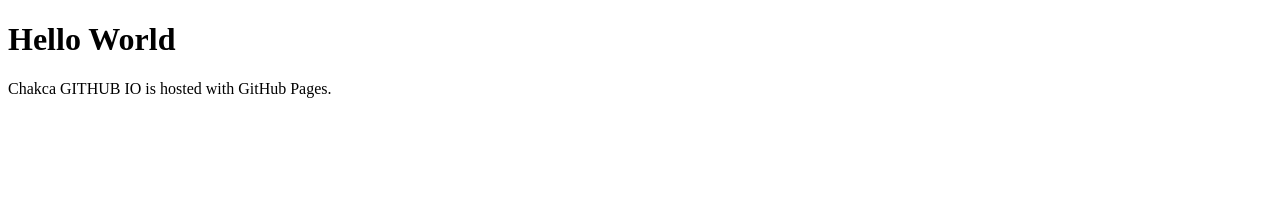
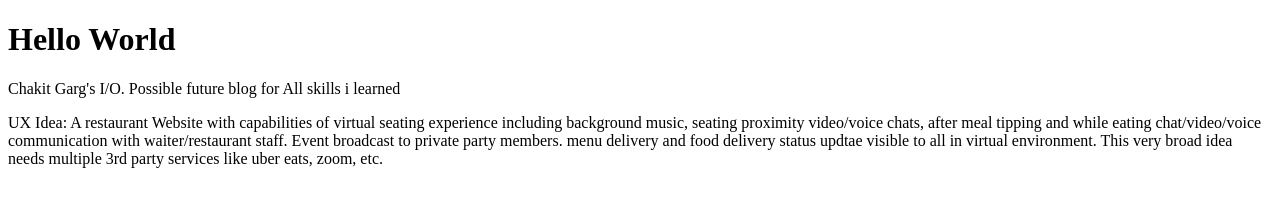
Before and after one commit to chakca/chakca.github.io, a plain HTML site: page index.html in a window 1280 px wide. Drawn offline with Linux system fonts and the light colour scheme.

Commit message:
Update index.html

```diff
--- a/index.html
+++ b/index.html
@@ -3,10 +3,13 @@
 <head>
     <meta charset="UTF-8">
     <meta name="viewport" content="width=device-width, initial-scale=1.0">
-    <title>Chakca Github IO</title>
+    <title>Chakit I/O Blog</title>
 </head>
 <body>
     <h1>Hello World</h1>
-<p>Chakca GITHUB IO is hosted with GitHub Pages.</p>
+<p>Chakit Garg's I/O. Possible future blog for All skills i learned </p>
+<p>UX Idea:
+    A restaurant Website with capabilities of virtual seating experience including background music, seating proximity video/voice chats, after meal tipping and while eating chat/video/voice communication with waiter/restaurant staff. Event broadcast to private party members. menu delivery and food delivery status updtae visible to all in virtual environment. This very broad idea needs multiple 3rd party services like uber eats, zoom, etc.
+</p>
 </body>
 </html>
```
